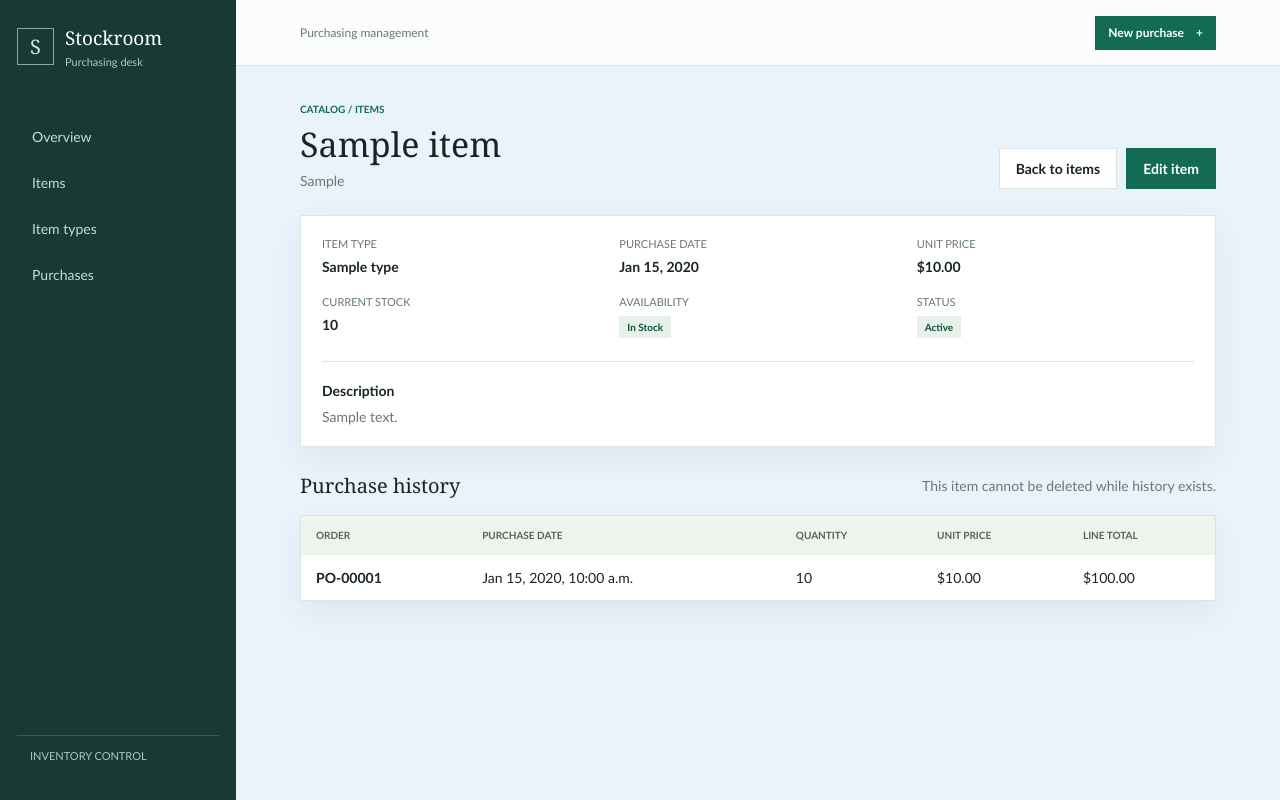
After one commit to khadarvali2026/PurchasemangementSystem, a Django app: page /items/1/ in a window 1280 px wide. The commit adds this page. Run offline with Django 5.2, Linux system fonts and the light colour scheme; tables that the repository leaves empty hold one stand-in row (values such as "Sample post").

Commit message:
Complete item and purchase management workflows
Add safe item detail and deletion handling, required purchase date, order detail pages, stock availability indicators, and workflow regression tests.

```diff
--- a/myapp/models.py
+++ b/myapp/models.py
@@ -1,6 +1,7 @@
 from django.db import models
 from django.db.models import Q
 from django.db.models.deletion import ProtectedError
+from django.utils import timezone
 
 
 class PurchaseQuerySet(models.QuerySet):
@@ -24,6 +25,7 @@ class Item(models.Model):
 	item_type = models.ForeignKey(ItemType, on_delete=models.PROTECT, related_name='items')
 	name = models.CharField(max_length=150)
 	sku = models.CharField(max_length=50, unique=True)
+	purchase_date = models.DateField(default=timezone.localdate)
 	description = models.TextField(blank=True)
 	unit_price = models.DecimalField(max_digits=10, decimal_places=2)
 	stock = models.PositiveIntegerField(default=0)
@@ -53,7 +55,11 @@ class Purchase(models.Model):
 		ordering = ['-created_at']
 
 	def __str__(self):
-		return f'Purchase #{self.pk}'
+		return self.order_number
+
+	@property
+	def order_number(self):
+		return f'PO-{self.pk:05d}'
 
 	@property
 	def total(self):
--- a/myapp/static/myapp/style.css
+++ b/myapp/static/myapp/style.css
@@ -400,6 +400,11 @@ tbody tr:hover {
     color: #6b7471;
 }
 
+.status-low {
+    background: var(--rust-pale);
+    color: var(--rust);
+}
+
 .row-actions {
     text-align: right;
     white-space: nowrap;
@@ -712,3 +717,81 @@ ul.errorlist {
         margin-left: 7px;
     }
 }
+
+.heading-actions {
+    display: flex;
+    flex-wrap: wrap;
+    gap: 9px;
+}
+
+.purchase-meta {
+    display: flex;
+    align-items: baseline;
+    gap: 12px;
+    margin-bottom: 16px;
+}
+
+.purchase-meta span {
+    color: var(--muted);
+    font-size: 12px;
+}
+
+.purchase-detail-table tfoot th {
+    border-top: 1px solid var(--line);
+    background: #fff;
+    color: var(--ink);
+    font-size: 13px;
+    text-transform: none;
+}
+
+.item-overview {
+    margin-bottom: 25px;
+}
+
+.item-facts {
+    display: grid;
+    grid-template-columns: repeat(3, minmax(0, 1fr));
+    gap: 20px;
+    margin: 0;
+}
+
+.item-facts dt {
+    margin-bottom: 8px;
+    color: var(--muted);
+    font-size: 11px;
+    text-transform: uppercase;
+}
+
+.item-facts dd {
+    margin: 0;
+    font-weight: 700;
+}
+
+.item-description {
+    margin-top: 23px;
+    padding-top: 20px;
+    border-top: 1px solid var(--line);
+}
+
+.item-description h2 {
+    margin-bottom: 9px;
+    font: inherit;
+    font-weight: 700;
+}
+
+.item-description p {
+    margin: 0;
+    color: var(--muted);
+    white-space: pre-wrap;
+}
+
+.item-history {
+    margin-top: 22px;
+}
+
+@media (max-width: 620px) {
+    .item-facts {
+        grid-template-columns: repeat(2, minmax(0, 1fr));
+        gap: 17px 12px;
+    }
+}
--- /dev/null
+++ b/myapp/templates/myapp/item_detail.html
@@ -0,0 +1,105 @@
+{% extends 'myapp/base.html' %}
+{% block title %}{{ item.name }}{% endblock %}
+{% block content %}
+<div class="page-heading">
+    <div>
+        <p class="eyebrow">Catalog / Items</p>
+        <h1>{{ item.name }}</h1>
+        <p class="muted">{{ item.sku }}</p>
+    </div>
+    <div class="heading-actions">
+        <a class="button button-quiet" href="{% url 'item_list' %}">Back to items</a>
+        <a class="button" href="{% url 'item_update' item.pk %}">Edit item</a>
+        {% if not has_purchase_history %}
+        <a class="button button-danger" href="{% url 'item_delete' item.pk %}">Delete item</a>
+        {% endif %}
+    </div>
+</div>
+<section class="section-panel item-overview">
+    <dl class="item-facts">
+        <div>
+            <dt>Item type</dt>
+            <dd>{{ item.item_type.name }}</dd>
+        </div>
+        <div>
+            <dt>Purchase date</dt>
+            <dd>{{ item.purchase_date|date:'M j, Y' }}</dd>
+        </div>
+        <div>
+            <dt>Unit price</dt>
+            <dd>${{ item.unit_price|floatformat:2 }}</dd>
+        </div>
+        <div>
+            <dt>Current stock</dt>
+            <dd>{{ item.stock }}</dd>
+        </div>
+        <div>
+            <dt>Availability</dt>
+            <dd>
+                {% if item.stock == 0 %}
+                <span class="status status-inactive">Out of Stock</span>
+                {% elif item.stock <= 5 %} <span class="status status-low">Low Stock</span>
+                    {% else %}
+                    <span class="status status-active">In Stock</span>
+                    {% endif %}
+            </dd>
+        </div>
+        <div>
+            <dt>Status</dt>
+            <dd>
+                {% if item.is_active %}
+                <span class="status status-active">Active</span>
+                {% else %}
+                <span class="status status-inactive">Inactive</span>
+                {% endif %}
+            </dd>
+        </div>
+    </dl>
+    {% if item.description %}
+    <div class="item-description">
+        <h2>Description</h2>
+        <p>{{ item.description }}</p>
+    </div>
+    {% endif %}
+</section>
+<section class="item-history">
+    <div class="section-heading">
+        <h2>Purchase history</h2>
+        {% if has_purchase_history %}
+        <span class="muted">This item cannot be deleted while history exists.</span>
+        {% endif %}
+    </div>
+    <div class="table-wrap">
+        <table>
+            <thead>
+                <tr>
+                    <th>Order</th>
+                    <th>Purchase date</th>
+                    <th>Quantity</th>
+                    <th>Unit price</th>
+                    <th>Line total</th>
+                </tr>
+            </thead>
+            <tbody>
+                {% for line in purchase_lines %}
+                <tr>
+                    <td>
+                        <a class="strong-link" href="{% url 'purchase_detail' line.purchase.pk %}">
+                            {{ line.purchase.order_number }}
+                        </a>
+                    </td>
+                    <td>{{ line.purchase.created_at|date:'M j, Y, g:i a' }}</td>
+                    <td>{{ line.quantity }}</td>
+                    <td>${{ line.unit_price|floatformat:2 }}</td>
+                    <td>${{ line.line_total|floatformat:2 }}</td>
+                </tr>
+                {% empty %}
+                <tr>
+                    <td colspan="5" class="empty-state">No purchase history for this item.</td>
+                </tr>
+                {% endfor %}
+            </tbody>
+        </table>
+    </div>
+</section>
+{% endblock %}
--- a/myapp/urls.py
+++ b/myapp/urls.py
@@ -6,6 +6,7 @@ urlpatterns = [
     path('', views.dashboard, name='dashboard'),
     path('items/', views.item_list, name='item_list'),
     path('items/new/', views.item_create, name='item_create'),
+    path('items/<int:pk>/', views.item_detail, name='item_detail'),
     path('items/<int:pk>/edit/', views.item_update, name='item_update'),
     path('items/<int:pk>/delete/', views.item_delete, name='item_delete'),
     path('types/', views.item_type_list, name='item_type_list'),
@@ -14,5 +15,6 @@ urlpatterns = [
     path('types/<int:pk>/delete/', views.item_type_delete, name='item_type_delete'),
     path('purchases/', views.purchase_list, name='purchase_list'),
     path('purchases/new/', views.purchase_create, name='purchase_create'),
+    path('purchases/<int:pk>/', views.purchase_detail, name='purchase_detail'),
     path('purchases/<int:pk>/edit/', views.purchase_update, name='purchase_update'),
 ]
--- a/myapp/views.py
+++ b/myapp/views.py
@@ -2,7 +2,8 @@ from collections import defaultdict
 
 from django.contrib import messages
 from django.db import transaction
-from django.db.models import Prefetch
+from django.db.models import Exists, OuterRef, Prefetch
+from django.db.models.deletion import ProtectedError
 from django.shortcuts import get_object_or_404, redirect, render
 
 from .forms import ItemForm, ItemTypeForm, PurchaseForm, PurchaseItemFormSet
@@ -21,8 +22,28 @@ def dashboard(request):
 
 
 def item_list(request):
-	items = Item.objects.select_related('item_type').all()
+	items = Item.objects.select_related('item_type').annotate(
+		has_purchase_history=Exists(PurchaseItem.objects.filter(item_id=OuterRef('pk'))),
+	)
 	return render(request, 'myapp/item_list.html', {'items': items})
+
+
+def item_detail(request, pk):
+	item = get_object_or_404(
+		Item.objects.select_related('item_type').prefetch_related(
+			Prefetch(
+				'purchase_lines',
+				queryset=PurchaseItem.objects.select_related('purchase').order_by('-purchase__created_at'),
+			),
+		),
+		pk=pk,
+	)
+	purchase_lines = list(item.purchase_lines.all())
+	return render(request, 'myapp/item_detail.html', {
+		'item': item,
+		'purchase_lines': purchase_lines,
+		'has_purchase_history': bool(purchase_lines),
+	})
 
 
 def item_create(request):
@@ -45,14 +66,24 @@ def item_update(request, pk):
 
 
 def item_delete(request, pk):
+	if request.method == 'POST':
+		try:
+			with transaction.atomic():
+				item = get_object_or_404(Item.objects.select_for_update(), pk=pk)
+				if item.purchase_lines.exists():
+					messages.error(request, 'This item has purchase history and cannot be deleted. Deactivate it instead.')
+					return redirect('item_detail', pk=item.pk)
+				item.delete()
+		except ProtectedError:
+			messages.error(request, 'This item is protected by purchase history and cannot be deleted. Deactivate it instead.')
+			return redirect('item_detail', pk=pk)
+		messages.success(request, 'Item deleted.')
+		return redirect('item_list')
+
 	item = get_object_or_404(Item, pk=pk)
-	if request.method == 'POST':
-		if item.purchase_lines.exists():
-			messages.error(request, 'This item has purchase history and cannot be deleted. Deactivate it instead.')
-		else:
-			item.delete()
-			messages.success(request, 'Item deleted.')
-		return redirect('item_list')
+	if item.purchase_lines.exists():
+		messages.error(request, 'This item has purchase history and cannot be deleted. Deactivate it instead.')
+		return redirect('item_detail', pk=item.pk)
 	return render(request, 'myapp/confirm_delete.html', {'object': item, 'title': 'Delete item'})
 
 
@@ -97,6 +128,14 @@ def purchase_list(request):
 	return render(request, 'myapp/purchase_list.html', {'purchases': purchases})
 
 
+def purchase_detail(request, pk):
+	purchase = get_object_or_404(
+		Purchase.objects.prefetch_related('lines__item__item_type'),
+		pk=pk,
+	)
+	return render(request, 'myapp/purchase_detail.html', {'purchase': purchase})
+
+
 def _purchase_forms(request, purchase=None):
 	form = PurchaseForm(request.POST or None, instance=purchase)
 	formset = PurchaseItemFormSet(request.POST or None, instance=purchase, prefix='lines')
@@ -138,8 +177,8 @@ def purchase_create(request):
 					unit_price=item.unit_price,
 				)
 
-		messages.success(request, f'Purchase #{purchase.pk} recorded and stock updated.')
-		return redirect('purchase_list')
+		messages.success(request, f'{purchase.order_number} recorded and stock updated.')
+		return redirect('purchase_detail', pk=purchase.pk)
 	return render(request, 'myapp/purchase_form.html', {
 		'form': form, 'formset': formset, 'title': 'New purchase',
 	})
@@ -192,8 +231,8 @@ def purchase_update(request, pk):
 								original.unit_price for original in original_lines if original.pk == line.pk
 							)
 						line.save()
-					messages.success(request, f'Purchase #{purchase.pk} updated and stock reconciled.')
-					return redirect('purchase_list')
+					messages.success(request, f'{purchase.order_number} updated and stock reconciled.')
+					return redirect('purchase_detail', pk=purchase.pk)
 			else:
 				error = None
 
@@ -214,8 +253,8 @@ def _stock_error(desired, locked_items, previous=None):
 		item = locked_items.get(item_id)
 		if item is None:
 			return 'One of the selected items is no longer available.'
-		if not item.is_active and not previous.get(item_id):
-			return f'{item.name} is inactive and cannot be added to a purchase.'
+		if not item.is_active and quantity > previous.get(item_id, 0):
+			return f'{item.name} is inactive; its quantity cannot be increased.'
 		available = item.stock + previous.get(item_id, 0)
 		if quantity > available:
 			return f'Not enough stock for {item.name}. Available: {available}; requested: {quantity}.'
```
Also changed, not shown: myapp/forms.py (+11 -2 lines), myapp/templates/myapp/dashboard.html (+23 -9 lines), myapp/templates/myapp/item_list.html (+38 -10 lines), myapp/templates/myapp/purchase_detail.html (added, +67 -0 lines), myapp/templates/myapp/purchase_list.html (+22 -7 lines), myapp/tests.py (+98 -4 lines), myapp/migrations/0002_item_purchase_date.py (added).
